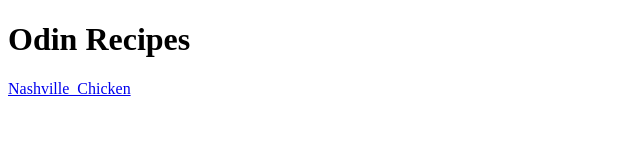
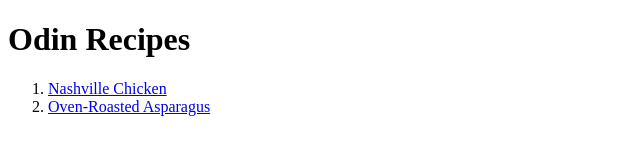
Before and after one commit to stevenyucodes/odin-recipes, a plain HTML site: page index.html in a window 1280 px wide. Shown: the whole page, without its empty margins (0-640 px from the left). Drawn offline with Linux system fonts and the light colour scheme.

Commit message:
finsihed adding both recipe for homepage

```diff
--- a/index.html
+++ b/index.html
@@ -6,6 +6,9 @@
     </head>
     <body>
         <h1>Odin Recipes</h1>
-        <a href="./recipes/Nashville_Chicken.html">Nashville_Chicken</a>
+        <ol>
+        <li><a href="./recipes/Nashville_Chicken.html">Nashville Chicken</a></li>
+        <li><a href="./recipes/Oven-Roasted_Asparagus.html">Oven-Roasted Asparagus</a></li>
+        </ol>
     </body>
 </html>
```
